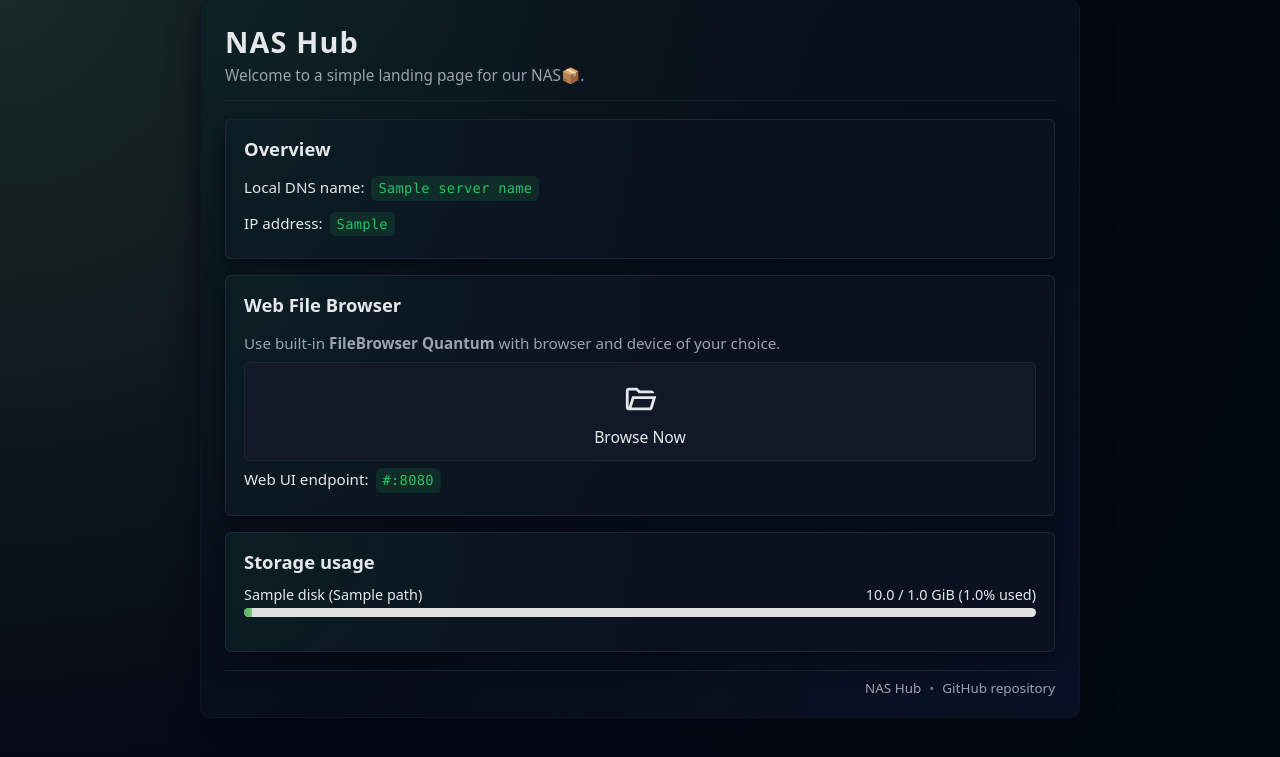
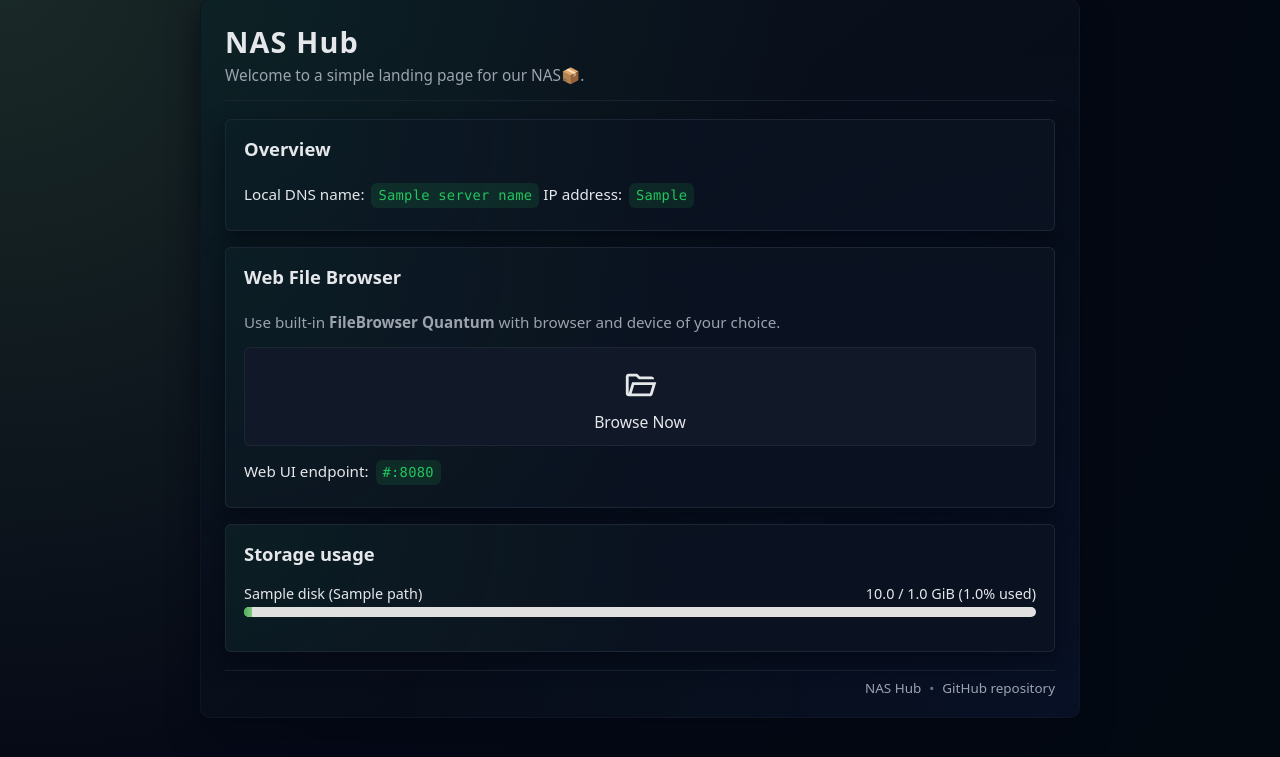
Before and after one commit to kubikulek231/nas, a Flask app: template website/src/templates/index.html in a window 1280 px wide. Shown: the part 25-782 px from the top of the page. Run offline with Flask 3, Linux system fonts and the light colour scheme; the template is opened without the code that fills it: most values are stand-ins (such as "Sample title", 1, 10 or a date in 2020).

Commit message:
Single element, bigger gap

```diff
--- a/website/src/static/base.css
+++ b/website/src/static/base.css
@@ -80,7 +80,7 @@ body {
 .card {
   display: flex;
   flex-direction: column;
-  gap: 3px;
+  gap: 10px;
   background:
     radial-gradient(circle at top left, rgba(34, 197, 94, 0.07), transparent 55%),
     rgba(11, 18, 32, 0.97);
--- a/website/src/templates/index.html
+++ b/website/src/templates/index.html
@@ -22,8 +22,6 @@
         <p>
           Local DNS name:
           <span class="endpoint">{{ server_name }}</span>
-        </p>
-        <p>
           IP address:
           <span class="endpoint">{{ server_ip }}</span>
         </p>
```
